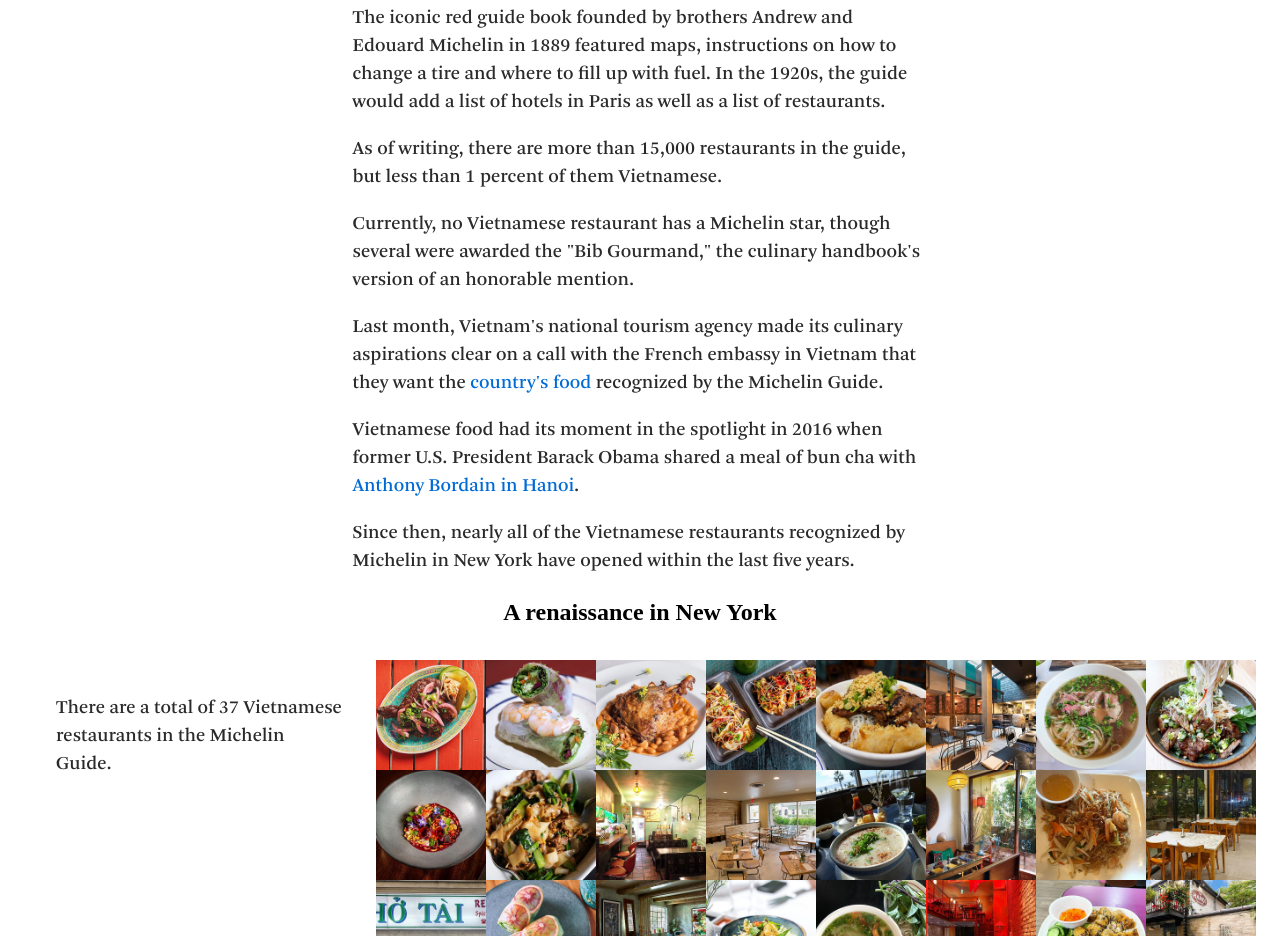
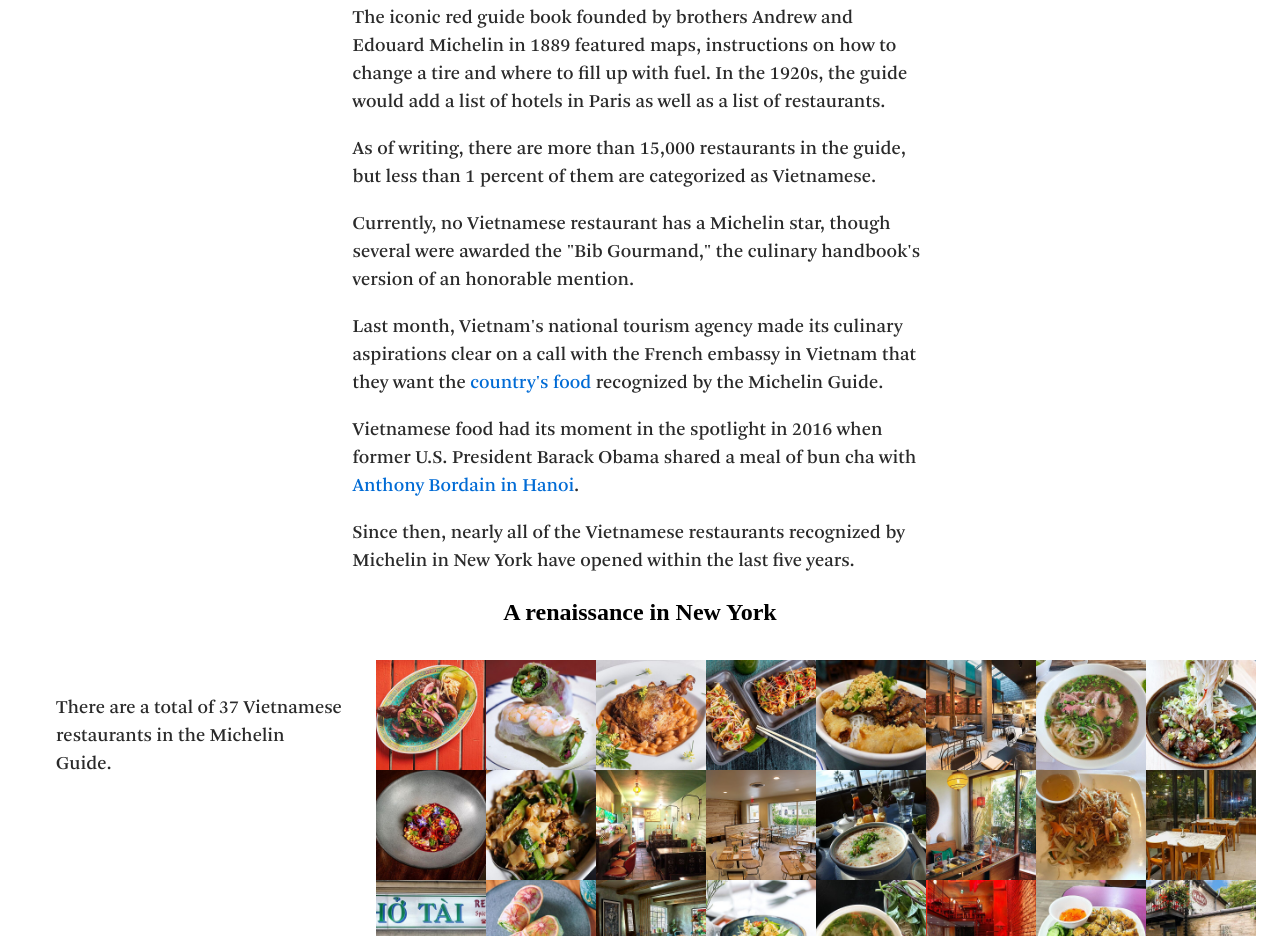
Before and after one commit to onlyandrewn/vietnamese-cuisine, a plain HTML site: page index.html in a window 1280 px wide. Shown: the part 1040-1976 px from the top of the page. Drawn offline with nearby package versions, Linux system fonts and the light colour scheme; a web font is replaced by a local one.

Commit message:
Update index.html

```diff
--- a/index.html
+++ b/index.html
@@ -38,7 +38,7 @@
             <div class="container content">
                 <p class="article__text">The iconic red guide book founded by brothers Andrew and Edouard Michelin in 1889 featured maps, instructions on how to change a tire and where to fill up with fuel. In the 1920s, the guide would add a list of hotels in Paris as well as a list of restaurants.
 
-                <p class="article__text">As of writing, there are more than 15,000 restaurants in the guide, but less than 1 percent of them Vietnamese.
+                <p class="article__text">As of writing, there are more than 15,000 restaurants in the guide, but less than 1 percent of them are categorized as Vietnamese.
 
                 <p class="article__text">Currently, no Vietnamese restaurant has a Michelin star, though several were awarded the "Bib Gourmand," the culinary handbook's version of an honorable mention.</p>
 
```
